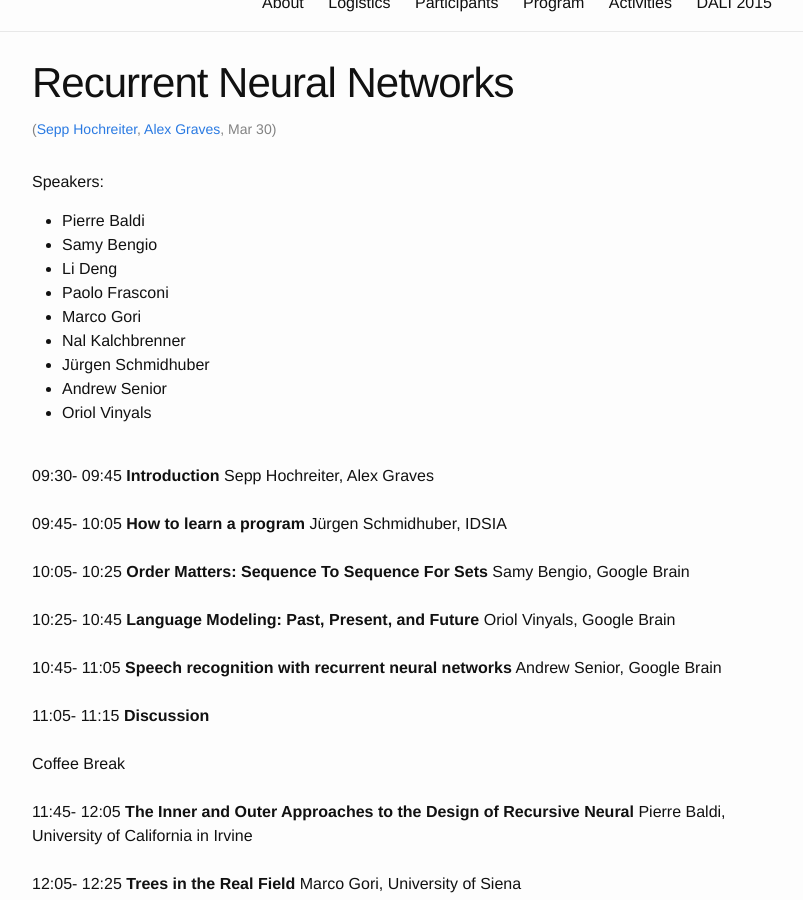
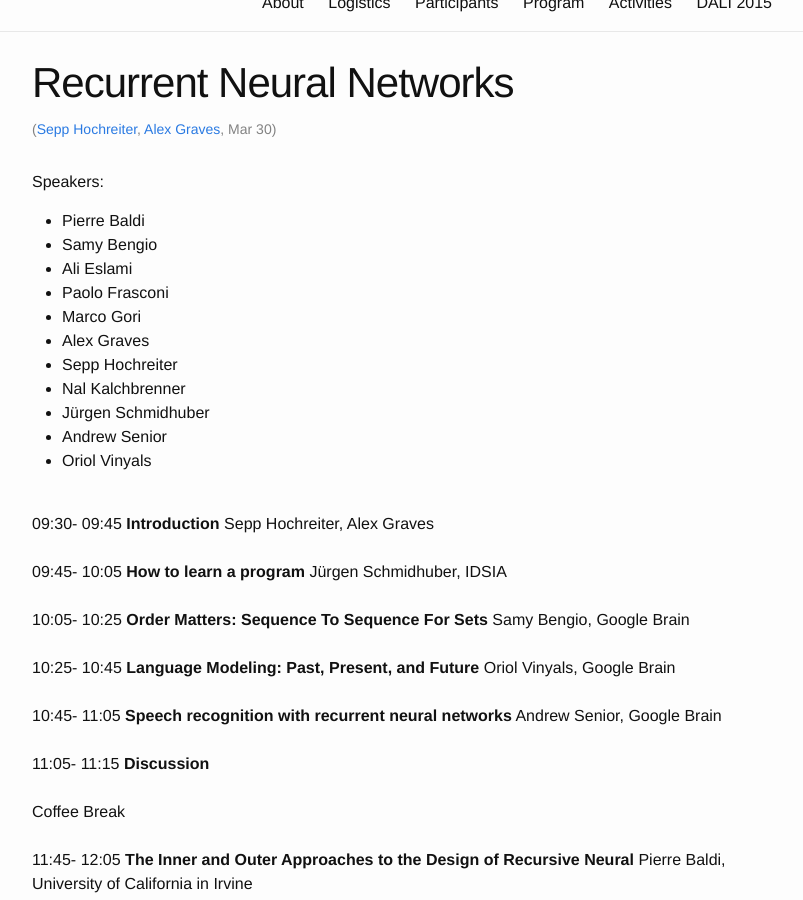
Before and after one commit to dalimeeting/dalimeeting.github.io, a Jekyll site: the page built from _posts/2016-03-30-recurrent-neural-networks.md, in a window 1280 px wide and 900 px high, scrolled down 376 px. Shown: the whole window, without its empty margins (238-1041 px from the left). Built offline with Jekyll 4.4.1, drawn with Linux system fonts in a browser that asks for light colours.

Commit message:
updated list of speakers for rnn workshop

```diff
--- a/_posts/2016-03-30-recurrent-neural-networks.md
+++ b/_posts/2016-03-30-recurrent-neural-networks.md
@@ -80,9 +80,11 @@ talks:
 speakers:
 - Pierre Baldi
 - Samy Bengio
-- Li Deng
+- Ali Eslami
 - Paolo Frasconi
 - Marco	Gori
+- Alex Graves
+- Sepp Hochreiter
 - Nal Kalchbrenner
 - Jürgen Schmidhuber
 - Andrew Senior
```
